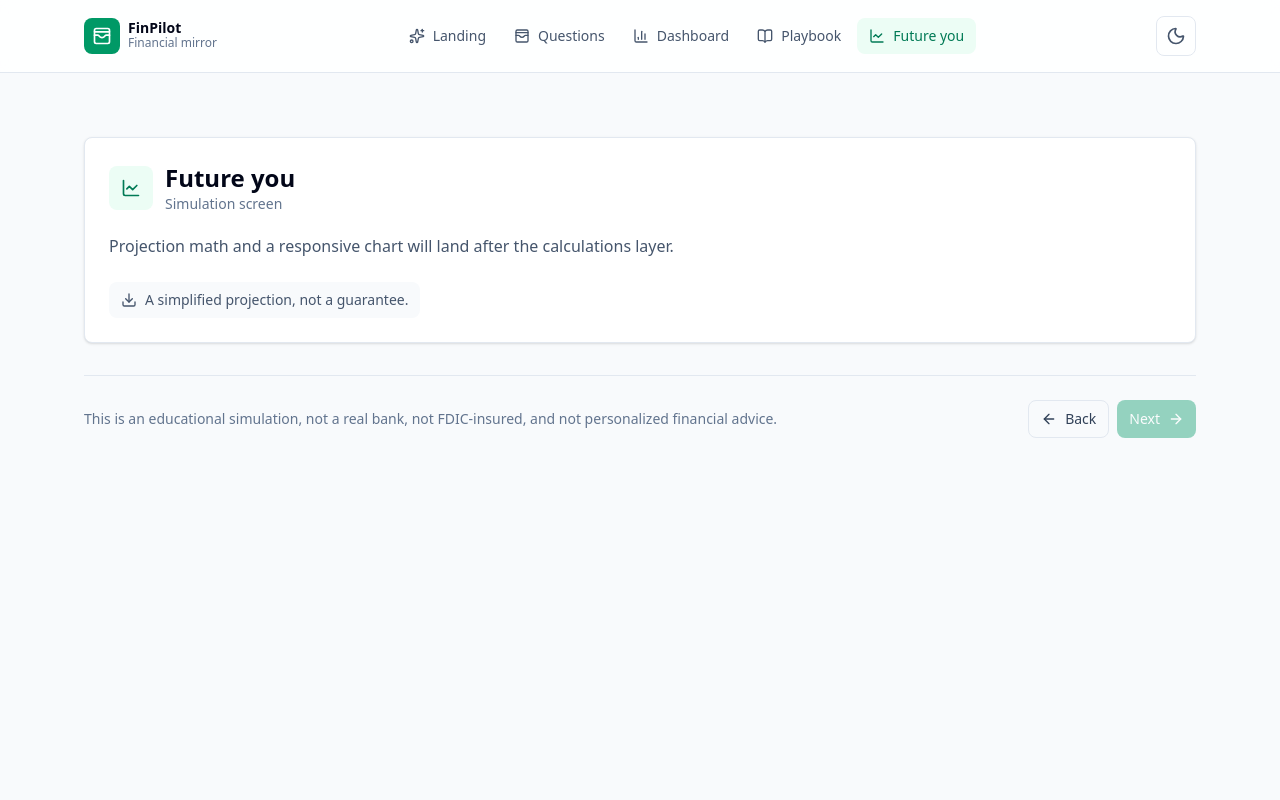
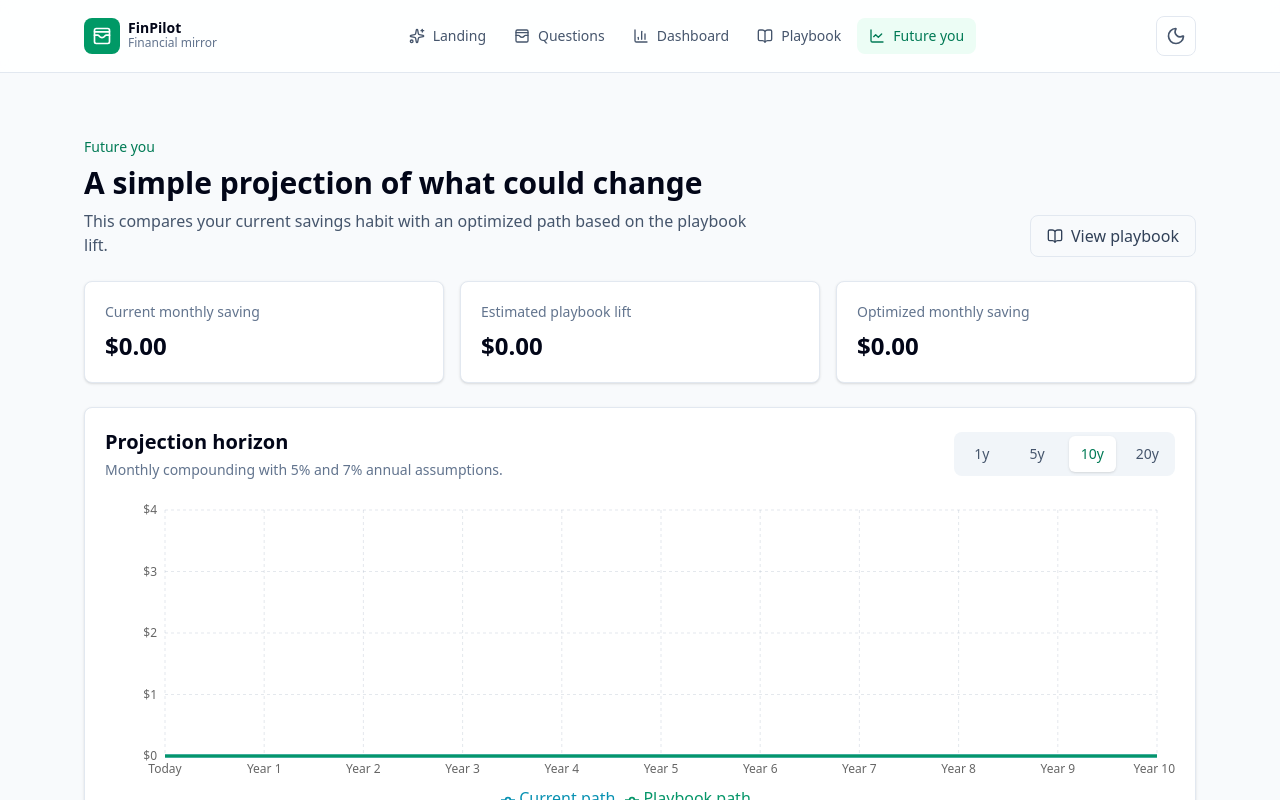
Before and after one commit to charms101/FinPilot, a Next.js app: page / in a window 1280 px wide. Both pictures are taken after a click on the button "Future you". Shown: the top 800 px of the page. Built offline with nearby package versions, Linux system fonts and the light colour scheme.

Commit message:
Add future projection chart

```diff
--- a/src/app/page.tsx
+++ b/src/app/page.tsx
@@ -16,13 +16,27 @@ import {
   Upload,
   WalletCards,
 } from 'lucide-react'
-import { Bar, BarChart, ResponsiveContainer, Tooltip, XAxis, YAxis } from 'recharts'
+import {
+  Bar,
+  BarChart,
+  CartesianGrid,
+  Legend,
+  Line,
+  LineChart as RechartsLineChart,
+  ResponsiveContainer,
+  Tooltip,
+  XAxis,
+  YAxis,
+} from 'recharts'
 import { useTheme } from '@/components/ThemeProvider'
 import {
   currentSavingsRate,
   discretionaryIncome,
+  estimatedPlaybookLift,
+  futureValue,
   healthLabel,
   healthScore,
+  projectionData,
   simulatedTransactions,
   spendingByCategory,
 } from '@/lib/calculations'
@@ -247,7 +261,7 @@ export default function FinPilotSimulation() {
             onFuture={() => setCurrentScreen('future')}
           />
         )}
-        {currentScreen === 'future' && <FutureScreen />}
+        {currentScreen === 'future' && <FutureScreen profile={profile} onPlaybook={() => setCurrentScreen('playbook')} />}
 
         <div className="flex flex-col gap-3 border-t border-slate-200 pt-6 text-sm text-slate-500 dark:border-slate-800 dark:text-slate-400 md:flex-row md:items-center md:justify-between">
           <p>{disclaimer}</p>
@@ -951,44 +965,122 @@ function PlaybookScreen({
   )
 }
 
-function FutureScreen() {
+function FutureScreen({ profile, onPlaybook }: { profile: Profile; onPlaybook: () => void }) {
+  const [years, setYears] = useState(10)
+  const savings = currentSavingsRate(profile)
+  const lift = estimatedPlaybookLift(profile)
+  const data = projectionData(profile, years)
+  const currentTotal = futureValue(savings, 5, years)
+  const optimizedTotal = futureValue(savings + lift, 7, years)
+  const difference = Math.max(optimizedTotal - currentTotal, 0)
+  const targetYear = new Date().getFullYear() + years
+  const chartSummary = `At ${years} years, the current path is about ${formatCurrency(
+    Math.round(currentTotal),
+  )}, while the playbook path is about ${formatCurrency(Math.round(optimizedTotal))}.`
+
   return (
-    <PlaceholderPanel
-      icon={LineChart}
-      title="Future you"
-      body="Projection math and a responsive chart will land after the calculations layer."
-      detail="A simplified projection, not a guarantee."
-    />
-  )
-}
+    <div className="grid gap-6">
+      <div className="flex flex-col gap-4 md:flex-row md:items-end md:justify-between">
+        <div>
+          <p className="text-sm font-medium text-emerald-700 dark:text-emerald-300">Future you</p>
+          <h2 className="mt-2 text-3xl font-semibold">A simple projection of what could change</h2>
+          <p className="mt-2 max-w-2xl text-slate-600 dark:text-slate-300">
+            This compares your current savings habit with an optimized path based on the playbook lift.
+          </p>
+        </div>
+        <button
+          type="button"
+          onClick={onPlaybook}
+          className="inline-flex items-center justify-center gap-2 rounded-lg border border-slate-200 px-4 py-2 font-medium text-slate-700 transition hover:bg-slate-100 dark:border-slate-800 dark:text-slate-200 dark:hover:bg-slate-900"
+        >
+          <BookOpen className="size-4" />
+          View playbook
+        </button>
+      </div>
 
-function PlaceholderPanel({
-  icon: Icon,
-  title,
-  body,
-  detail,
-}: {
-  icon: React.ComponentType<{ className?: string }>
-  title: string
-  body: string
-  detail: string
-}) {
-  return (
-    <div className="rounded-lg border border-slate-200 bg-white p-6 shadow-sm dark:border-slate-800 dark:bg-slate-900">
-      <div className="mb-5 flex items-center gap-3">
-        <span className="grid size-11 place-items-center rounded-lg bg-emerald-50 text-emerald-700 dark:bg-emerald-950 dark:text-emerald-300">
-          <Icon className="size-5" />
-        </span>
-        <div>
-          <h2 className="text-2xl font-semibold">{title}</h2>
-          <p className="text-sm text-slate-500 dark:text-slate-400">Simulation screen</p>
+      <section className="grid gap-4 md:grid-cols-3">
+        <div className="rounded-lg border border-slate-200 bg-white p-5 shadow-sm dark:border-slate-800 dark:bg-slate-900">
+          <p className="text-sm text-slate-500 dark:text-slate-400">Current monthly saving</p>
+          <p className="mt-2 text-2xl font-semibold">{formatCurrency(savings)}</p>
         </div>
-      </div>
-      <p className="max-w-2xl text-slate-600 dark:text-slate-300">{body}</p>
-      <div className="mt-6 inline-flex items-center gap-2 rounded-lg bg-slate-50 px-3 py-2 text-sm text-slate-600 dark:bg-slate-950 dark:text-slate-300">
-        <Download className="size-4" />
-        {detail}
-      </div>
+        <div className="rounded-lg border border-slate-200 bg-white p-5 shadow-sm dark:border-slate-800 dark:bg-slate-900">
+          <p className="text-sm text-slate-500 dark:text-slate-400">Estimated playbook lift</p>
+          <p className="mt-2 text-2xl font-semibold">{formatCurrency(lift)}</p>
+        </div>
+        <div className="rounded-lg border border-slate-200 bg-white p-5 shadow-sm dark:border-slate-800 dark:bg-slate-900">
+          <p className="text-sm text-slate-500 dark:text-slate-400">Optimized monthly saving</p>
+          <p className="mt-2 text-2xl font-semibold">{formatCurrency(savings + lift)}</p>
+        </div>
+      </section>
+
+      <section className="rounded-lg border border-slate-200 bg-white p-5 shadow-sm dark:border-slate-800 dark:bg-slate-900">
+        <div className="mb-5 flex flex-col gap-4 md:flex-row md:items-center md:justify-between">
+          <div>
+            <h3 className="text-xl font-semibold">Projection horizon</h3>
+            <p className="mt-1 text-sm text-slate-500 dark:text-slate-400">Monthly compounding with 5% and 7% annual assumptions.</p>
+          </div>
+          <div className="grid grid-cols-4 gap-2 rounded-lg bg-slate-100 p-1 dark:bg-slate-950" aria-label="Projection years">
+            {[1, 5, 10, 20].map((option) => (
+              <button
+                key={option}
+                type="button"
+                onClick={() => setYears(option)}
+                className={`rounded-md px-3 py-2 text-sm font-medium transition ${
+                  years === option
+                    ? 'bg-white text-emerald-700 shadow-sm dark:bg-slate-800 dark:text-emerald-300'
+                    : 'text-slate-600 hover:text-slate-950 dark:text-slate-300 dark:hover:text-white'
+                }`}
+              >
+                {option}y
+              </button>
+            ))}
+          </div>
+        </div>
+
+        <div className="h-80" aria-hidden="true">
+          <ResponsiveContainer width="100%" height="100%">
+            <RechartsLineChart data={data} margin={{ top: 10, right: 18, left: 0, bottom: 10 }}>
+              <CartesianGrid strokeDasharray="3 3" stroke="#94a3b8" opacity={0.25} />
+              <XAxis dataKey="label" tickLine={false} axisLine={false} fontSize={12} />
+              <YAxis
+                tickLine={false}
+                axisLine={false}
+                fontSize={12}
+                tickFormatter={(value) => `$${Number(value).toLocaleString()}`}
+              />
+              <Tooltip formatter={(value) => formatCurrency(Number(value))} />
+              <Legend />
+              <Line
+                type="monotone"
+                dataKey="currentPath"
+                name="Current path"
+                stroke="#0891b2"
+                strokeWidth={3}
+                dot={false}
+              />
+              <Line
+                type="monotone"
+                dataKey="optimizedPath"
+                name="Playbook path"
+                stroke="#059669"
+                strokeWidth={3}
+                dot={false}
+              />
+            </RechartsLineChart>
+          </ResponsiveContainer>
+        </div>
+
+        <div className="mt-5 grid gap-3 text-sm text-slate-600 dark:text-slate-300">
+          <p>{chartSummary}</p>
+          <p>
+            If you follow the playbook, you could have roughly {formatCurrency(Math.round(difference))} more by {targetYear} than if nothing changes. A simplified projection, not a guarantee.
+          </p>
+        </div>
+      </section>
+
+      <p className="rounded-lg border border-slate-200 bg-white p-4 text-sm text-slate-600 dark:border-slate-800 dark:bg-slate-900 dark:text-slate-300">
+        Nothing here is personalized financial, investment, tax, or legal advice. Consult a licensed professional for decisions specific to your situation.
+      </p>
     </div>
   )
 }
--- a/src/lib/calculations.ts
+++ b/src/lib/calculations.ts
@@ -95,3 +95,46 @@ export function spendingByCategory(profile: Profile) {
     amount,
   }))
 }
+
+export function futureValue(monthlyContribution: number, annualRatePct: number, years: number) {
+  const contribution = cleanAmount(monthlyContribution)
+  const r = annualRatePct / 100 / 12
+  const n = years * 12
+
+  if (r === 0) {
+    return contribution * n
+  }
+
+  return contribution * ((Math.pow(1 + r, n) - 1) / r)
+}
+
+export function estimatedPlaybookLift(profile: Profile) {
+  const discretionary = Math.max(discretionaryIncome(profile), 0)
+  let lift = 0
+
+  if (profile.hasDebt && profile.debtType !== 'none') {
+    lift += discretionary * 0.1
+  }
+
+  if (profile.currentSavingsHabit === 'none' && profile.primaryGoal !== 'pay_off_debt') {
+    lift += discretionary * 0.05
+  }
+
+  if (profile.topSpendingCategories.includes('shopping') || profile.topSpendingCategories.includes('dining')) {
+    lift += discretionary * 0.05
+  }
+
+  return Math.min(lift, discretionary * 0.5)
+}
+
+export function projectionData(profile: Profile, years: number) {
+  const savings = currentSavingsRate(profile)
+  const optimizedSavings = savings + estimatedPlaybookLift(profile)
+
+  return Array.from({ length: years + 1 }, (_, index) => ({
+    year: index,
+    label: index === 0 ? 'Today' : `Year ${index}`,
+    currentPath: Math.round(futureValue(savings, 5, index)),
+    optimizedPath: Math.round(futureValue(optimizedSavings, 7, index)),
+  }))
+}
```
